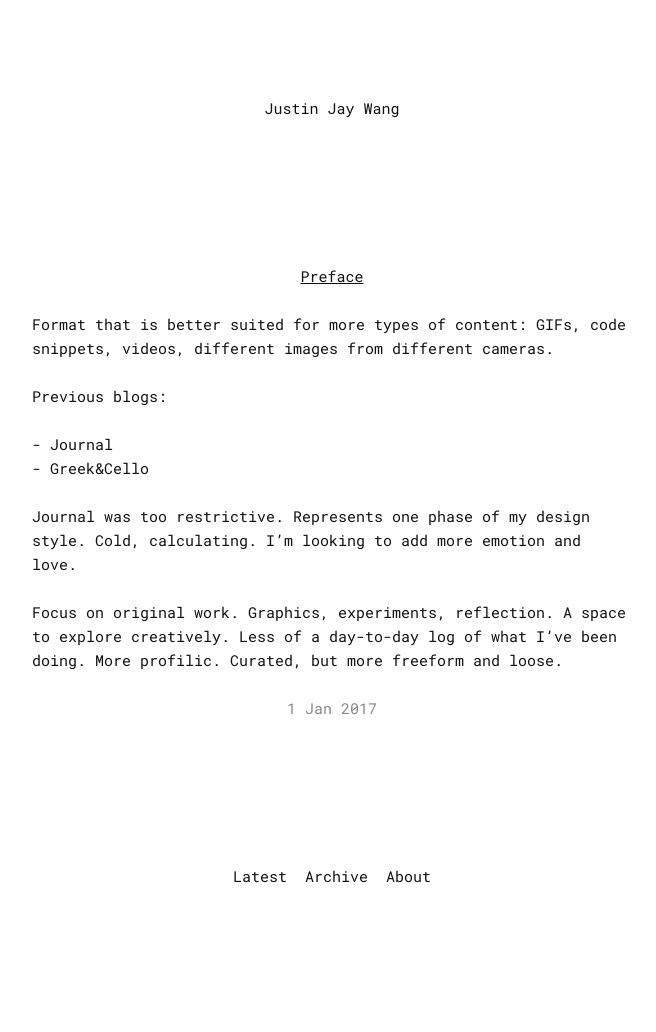
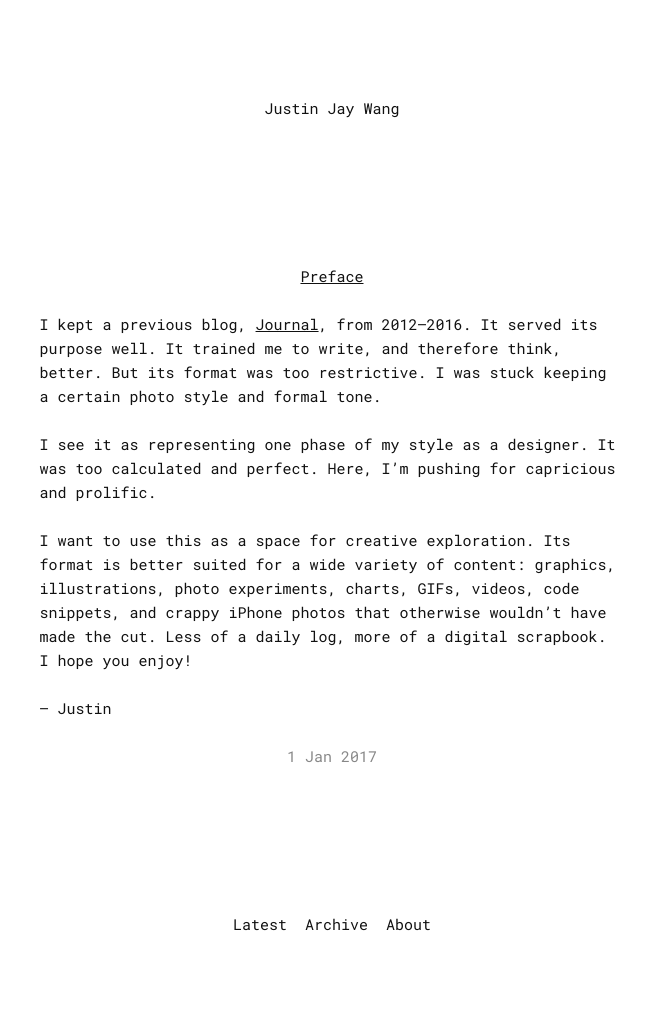
Before and after one commit to justinjaywang/blog, a Jekyll site: the page built from _posts/2017-01-01-preface.markdown, in a window 1280 px wide. Shown: the whole page, without its empty margins (308-964 px from the left). Built offline with Jekyll 4.4.1, drawn with Linux system fonts in a browser that asks for light colours; before the commit the page ends 984 px from its top, so only the background shows below that.

Commit message:
content updates

```diff
--- /dev/null
+++ b/_blog_tags/photos.markdown
@@ -0,0 +1,4 @@
+---
+title: photos
+permalink: "/tags/photos/"
+---
--- a/_posts/2017-01-01-preface.markdown
+++ b/_posts/2017-01-01-preface.markdown
@@ -3,13 +3,10 @@ title: Preface
 date: 2017-01-01 00:00:00 -05:00
 ---
 
-Format that is better suited for more types of content: GIFs, code snippets, videos, different images from different cameras.
+I kept a previous blog, [Journal](http://journal.justinjay.wang/), from 2012–2016. It served its purpose well. It trained me to write, and therefore think, better. But its format was too restrictive. I was stuck keeping a certain photo style and formal tone.
 
-Previous blogs:
+I see it as representing one phase of my style as a designer. It was too calculated and perfect. Here, I'm pushing for capricious and prolific.
 
-- Journal
-- Greek&Cello
+I want to use this as a space for creative exploration. Its format is better suited for a wide variety of content: graphics, illustrations, photo experiments, charts, GIFs, videos, code snippets, and crappy iPhone photos that otherwise wouldn't have made the cut. Less of a daily log, more of a digital scrapbook. I hope you enjoy!
 
-Journal was too restrictive. Represents one phase of my design style. Cold, calculating. I'm looking to add more emotion and love.
-
-Focus on original work. Graphics, experiments, reflection. A space to explore creatively. Less of a day-to-day log of what I've been doing. More profilic. Curated, but more freeform and loose.
+— Justin
--- a/_posts/2017-01-10-taiwan.markdown
+++ b/_posts/2017-01-10-taiwan.markdown
@@ -2,6 +2,8 @@
 title: Taiwan
 date: 2017-01-10 00:00:00 -05:00
 show_title: false
+tags:
+- photos
 ---
 
 ![](/uploads/taiwan-1.jpg)
@@ -9,4 +11,5 @@ show_title: false
 ![](/uploads/taiwan-3.jpg)
 {: .wide}
 
-Selfies from Taiwan.
+Hi, it's me, from Taiwan.
+{: .center}
--- a/assets/css/_variables.scss
+++ b/assets/css/_variables.scss
@@ -34,8 +34,8 @@ $max-width--sm: ($min-width--md - 1);
 $max-width--md: ($min-width--lg - 1);
 $max-width--lg: ($min-width--xl - 1);
 
-$max-width--container--narrow: 43rem;
-$max-width--container--wide:   1280px;
+$max-width--container--narrow: 42rem;
+$max-width--container--wide:   1200px;
 
 $gutter: 1.5em;
 
```
Also changed, not shown: _posts/2017-01-01-new-years-resolution.markdown (deleted, +0 -22 lines), _posts/2017-01-01-resolution.markdown (added, +12 -0 lines), _uploads/taiwan-2.jpg, _uploads/taiwan-3.jpg.
